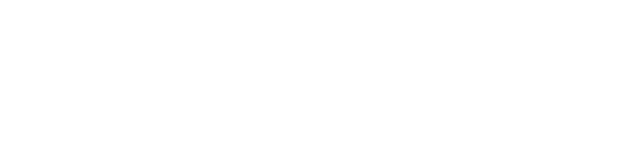
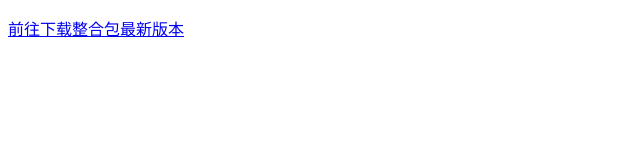
Before and after one commit to Inscos/Inscos.github.io, a plain HTML site: page index.html in a window 1280 px wide. Shown: the whole page, without its empty margins (0-640 px from the left). Drawn offline with Linux system fonts and the light colour scheme.

Commit message:
Update index.html

```diff
--- a/index.html
+++ b/index.html
@@ -7,6 +7,6 @@
     <title>Inscos 官网</title>
 </head>
 <body>
-   <a href="inscos.github.io/downloads.html"></a>
+   <a href="inscos.github.io/downloads.html"><p>前往下载整合包最新版本</p></a>
 </body>
 </html>
```
